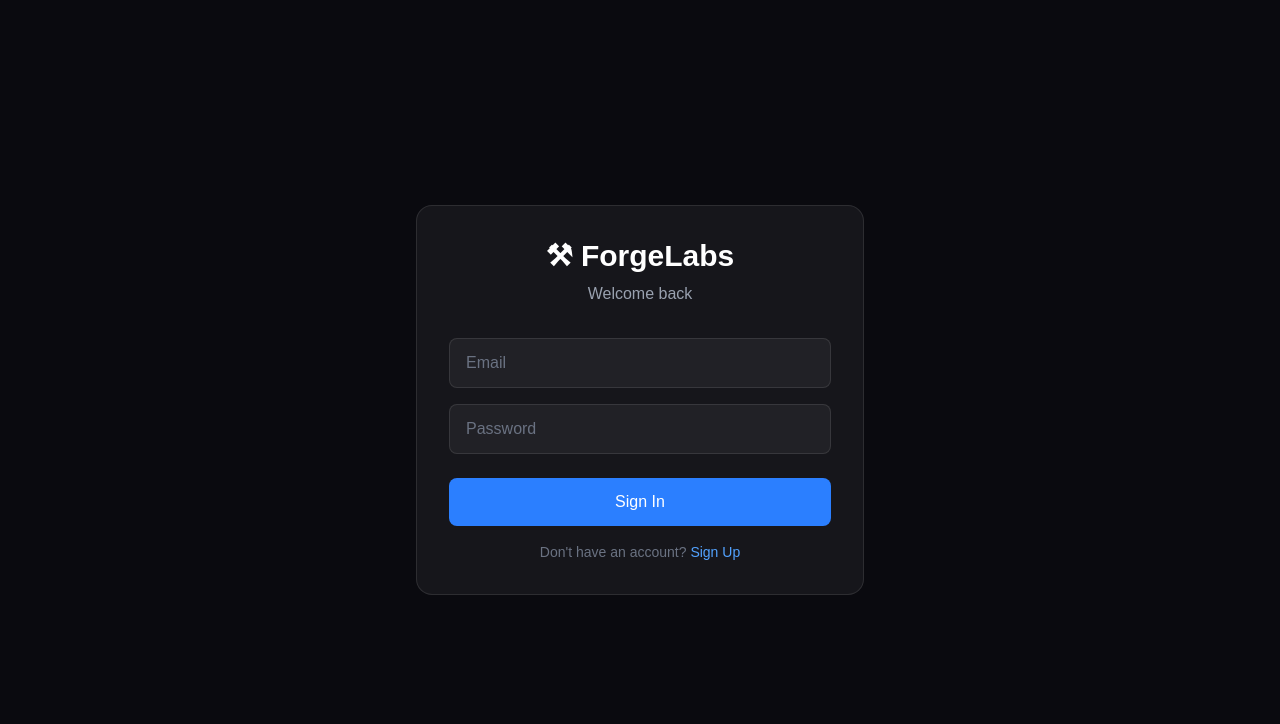
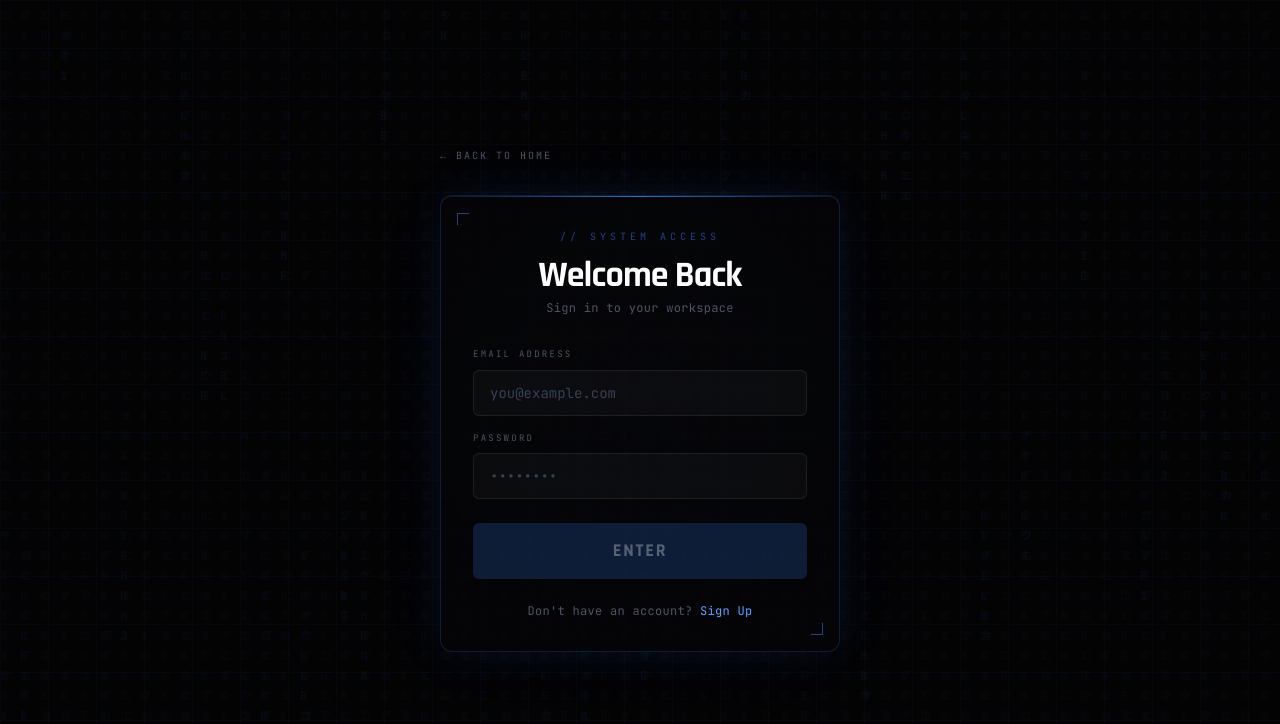
Before and after one commit to ctrl-Nix/forgelabs, a Next.js app: page /login in a window 1280 px wide. Shown: the top 724 px of the page. Built offline with nearby package versions, Linux system fonts and the light colour scheme; no server answers.

Commit message:
login page polish

```diff
--- a/app/login/page.tsx
+++ b/app/login/page.tsx
@@ -1,64 +1,220 @@
 'use client'
-import { useState } from 'react'
+import { useState, useEffect, useRef } from 'react'
 import { supabase } from '../lib/supabase'
 import { useRouter } from 'next/navigation'
+import Link from 'next/link'
 
 export default function LoginPage() {
   const [email, setEmail] = useState('')
   const [password, setPassword] = useState('')
   const [isSignUp, setIsSignUp] = useState(false)
   const [message, setMessage] = useState('')
+  const [loading, setLoading] = useState(false)
   const router = useRouter()
+  const canvasRef = useRef<HTMLCanvasElement>(null)
+
+  useEffect(() => {
+    const canvas = canvasRef.current
+    if (!canvas) return
+    const ctx = canvas.getContext('2d')
+    if (!ctx) return
+    canvas.width = window.innerWidth
+    canvas.height = window.innerHeight
+
+    const cols = Math.floor(canvas.width / 20)
+    const drops: number[] = Array(cols).fill(1)
+    const chars = '01アイウエオカキクケコABCDEFGHIJKLMN'
+
+    let animId: number
+    const draw = () => {
+      ctx.fillStyle = 'rgba(5,5,8,0.05)'
+      ctx.fillRect(0, 0, canvas.width, canvas.height)
+      ctx.fillStyle = 'rgba(59,130,246,0.15)'
+      ctx.font = '12px JetBrains Mono, monospace'
+      drops.forEach((y, i) => {
+        const char = chars[Math.floor(Math.random() * chars.length)]
+        ctx.fillText(char, i * 20, y * 20)
+        if (y * 20 > canvas.height && Math.random() > 0.975) drops[i] = 0
+        drops[i]++
+      })
+      animId = requestAnimationFrame(draw)
+    }
+    draw()
+    return () => cancelAnimationFrame(animId)
+  }, [])
 
   const handleAuth = async () => {
+    setLoading(true)
+    setMessage('')
     if (isSignUp) {
       const { error } = await supabase.auth.signUp({ email, password })
       if (error) setMessage(error.message)
-      else setMessage('Check your email to confirm your account!')
+      else setMessage('Account created! Signing you in...')
     } else {
       const { error } = await supabase.auth.signInWithPassword({ email, password })
       if (error) setMessage(error.message)
       else router.push('/dashboard')
     }
+    setLoading(false)
   }
 
   return (
-    <main className="min-h-screen bg-[#0a0a0f] text-white flex items-center justify-center px-6">
-      <div className="w-full max-w-md bg-white/5 border border-white/10 rounded-2xl p-8">
-        <h1 className="text-3xl font-bold mb-2 text-center">⚒ ForgeLabs</h1>
-        <p className="text-gray-400 text-center mb-8">{isSignUp ? 'Create your account' : 'Welcome back'}</p>
+    <main className="relative min-h-screen bg-[#050508] text-white flex items-center justify-center overflow-hidden">
+      <style>{`
+        @import url('https://fonts.googleapis.com/css2?family=Rajdhani:wght@400;500;600;700&family=JetBrains+Mono:wght@400;500&display=swap');
+        .font-raj { font-family: 'Rajdhani', sans-serif; }
+        .font-mono-j { font-family: 'JetBrains Mono', monospace; }
+        @keyframes fadeUp {
+          from { opacity: 0; transform: translateY(20px); }
+          to { opacity: 1; transform: translateY(0); }
+        }
+        .fade-up { animation: fadeUp 0.5s ease forwards; }
+        input:-webkit-autofill {
+          -webkit-box-shadow: 0 0 0 100px #050508 inset !important;
+          -webkit-text-fill-color: white !important;
+        }
+      `}</style>
 
+      {/* Matrix rain canvas */}
+      <canvas ref={canvasRef} className="absolute inset-0 pointer-events-none opacity-40" />
+
+      {/* Center glow */}
+      <div className="absolute inset-0 pointer-events-none flex items-center justify-center">
+        <div className="w-[500px] h-[500px] rounded-full"
+          style={{ background: 'radial-gradient(circle, rgba(59,130,246,0.06) 0%, transparent 70%)' }} />
+      </div>
+
+      {/* Grid */}
+      <div className="absolute inset-0 pointer-events-none opacity-[0.03]" style={{
+        backgroundImage: 'linear-gradient(rgba(59,130,246,1) 1px, transparent 1px), linear-gradient(90deg, rgba(59,130,246,1) 1px, transparent 1px)',
+        backgroundSize: '48px 48px'
+      }} />
+
+      {/* Login card */}
+      <div className="relative z-10 w-full max-w-md px-6 fade-up">
+        {/* Back link */}
+        <Link href="/" className="font-mono-j text-[10px] text-gray-600 hover:text-white transition-colors tracking-[0.2em] uppercase flex items-center gap-2 mb-8">
+          ← Back to Home
+        </Link>
+
+        <div className="rounded-xl overflow-hidden"
+          style={{
+            border: '1px solid rgba(59,130,246,0.2)',
+            background: 'rgba(5,5,8,0.8)',
+            backdropFilter: 'blur(20px)',
+            boxShadow: '0 0 40px rgba(59,130,246,0.08), 0 0 80px rgba(59,130,246,0.04), inset 0 1px 0 rgba(59,130,246,0.1)',
+          }}>
+
+          {/* Top glow line */}
+          <div className="h-px w-full"
+            style={{ background: 'linear-gradient(90deg, transparent, rgba(59,130,246,0.8), transparent)' }} />
+
+          {/* Corner accents */}
+          <div className="relative p-8">
+            <div className="absolute top-4 left-4 w-3 h-3"
+              style={{ borderTop: '1px solid rgba(59,130,246,0.5)', borderLeft: '1px solid rgba(59,130,246,0.5)' }} />
+            <div className="absolute bottom-4 right-4 w-3 h-3"
+              style={{ borderBottom: '1px solid rgba(59,130,246,0.5)', borderRight: '1px solid rgba(59,130,246,0.5)' }} />
+
+            {/* Header */}
+            <div className="text-center mb-8">
+              <p className="font-mono-j text-[10px] text-blue-500/50 tracking-[0.4em] uppercase mb-3">
+                // SYSTEM ACCESS
+              </p>
+              <h1 className="font-raj font-bold text-4xl tracking-tight mb-1">
+                {isSignUp ? 'Create Account' : 'Welcome Back'}
+              </h1>
+              <p className="font-mono-j text-xs text-gray-600 tracking-wide">
+                {isSignUp ? 'Join ForgeLabs' : 'Sign in to your workspace'}
+              </p>
+            </div>
+
+            {/* Inputs */}
+            <div className="space-y-4 mb-6">
+              <div>
+                <label className="font-mono-j text-[9px] text-gray-600 tracking-[0.25em] uppercase mb-2 block">
+                  Email Address
+                </label>
                 <input
                   type="email"
-          placeholder="Email"
+                  placeholder="you@example.com"
                   value={email}
                   onChange={e => setEmail(e.target.value)}
-          className="w-full bg-white/5 border border-white/10 rounded-lg px-4 py-3 mb-4 text-white placeholder-gray-500 focus:outline-none focus:border-blue-500"
+                  onKeyDown={e => e.key === 'Enter' && handleAuth()}
+                  className="w-full px-4 py-3 text-sm text-white placeholder-gray-700 outline-none transition-all duration-200 font-mono-j"
+                  style={{
+                    background: 'rgba(255,255,255,0.03)',
+                    border: '1px solid rgba(255,255,255,0.08)',
+                    borderRadius: '6px',
+                  }}
+                  onFocus={e => e.target.style.borderColor = 'rgba(59,130,246,0.5)'}
+                  onBlur={e => e.target.style.borderColor = 'rgba(255,255,255,0.08)'}
                 />
+              </div>
+              <div>
+                <label className="font-mono-j text-[9px] text-gray-600 tracking-[0.25em] uppercase mb-2 block">
+                  Password
+                </label>
                 <input
                   type="password"
-          placeholder="Password"
+                  placeholder="••••••••"
                   value={password}
                   onChange={e => setPassword(e.target.value)}
-          className="w-full bg-white/5 border border-white/10 rounded-lg px-4 py-3 mb-6 text-white placeholder-gray-500 focus:outline-none focus:border-blue-500"
+                  onKeyDown={e => e.key === 'Enter' && handleAuth()}
+                  className="w-full px-4 py-3 text-sm text-white placeholder-gray-700 outline-none transition-all duration-200 font-mono-j"
+                  style={{
+                    background: 'rgba(255,255,255,0.03)',
+                    border: '1px solid rgba(255,255,255,0.08)',
+                    borderRadius: '6px',
+                  }}
+                  onFocus={e => e.target.style.borderColor = 'rgba(59,130,246,0.5)'}
+                  onBlur={e => e.target.style.borderColor = 'rgba(255,255,255,0.08)'}
                 />
+              </div>
+            </div>
 
+            {/* Error/Success message */}
+            {message && (
+              <div className="mb-4 px-4 py-3 rounded-md font-mono-j text-xs tracking-wide"
+                style={{
+                  background: message.includes('error') || message.includes('Invalid')
+                    ? 'rgba(239,68,68,0.08)' : 'rgba(16,185,129,0.08)',
+                  border: message.includes('error') || message.includes('Invalid')
+                    ? '1px solid rgba(239,68,68,0.2)' : '1px solid rgba(16,185,129,0.2)',
+                  color: message.includes('error') || message.includes('Invalid') ? '#ef4444' : '#10b981',
+                }}>
+                {message}
+              </div>
+            )}
+
+            {/* Button */}
             <button
               onClick={handleAuth}
-          className="w-full bg-blue-500 hover:bg-blue-600 text-white py-3 rounded-lg font-medium transition mb-4"
-        >
-          {isSignUp ? 'Sign Up' : 'Sign In'}
+              disabled={loading || !email || !password}
+              className="w-full py-3.5 font-raj font-bold text-lg tracking-widest uppercase transition-all duration-200 rounded-md mb-6"
+              style={{
+                background: loading || !email || !password
+                  ? 'rgba(59,130,246,0.2)'
+                  : 'rgba(59,130,246,1)',
+                color: loading || !email || !password ? 'rgba(255,255,255,0.3)' : 'white',
+                cursor: loading || !email || !password ? 'not-allowed' : 'pointer',
+                boxShadow: !loading && email && password ? '0 0 20px rgba(59,130,246,0.3)' : 'none',
+              }}>
+              {loading ? '...' : isSignUp ? 'Create Account' : 'Enter'}
             </button>
 
-        {message && <p className="text-center text-sm text-yellow-400 mb-4">{message}</p>}
-
-        <p className="text-center text-gray-500 text-sm">
+            {/* Toggle */}
+            <p className="text-center font-mono-j text-xs text-gray-600 tracking-wide">
               {isSignUp ? 'Already have an account?' : "Don't have an account?"}{' '}
-          <button onClick={() => setIsSignUp(!isSignUp)} className="text-blue-400 hover:underline">
+              <button
+                onClick={() => { setIsSignUp(!isSignUp); setMessage('') }}
+                className="text-blue-400 hover:text-blue-300 transition-colors">
                 {isSignUp ? 'Sign In' : 'Sign Up'}
               </button>
             </p>
           </div>
+        </div>
+      </div>
     </main>
   )
 }
```
Lines whose indentation alone changed are shown as unchanged.
